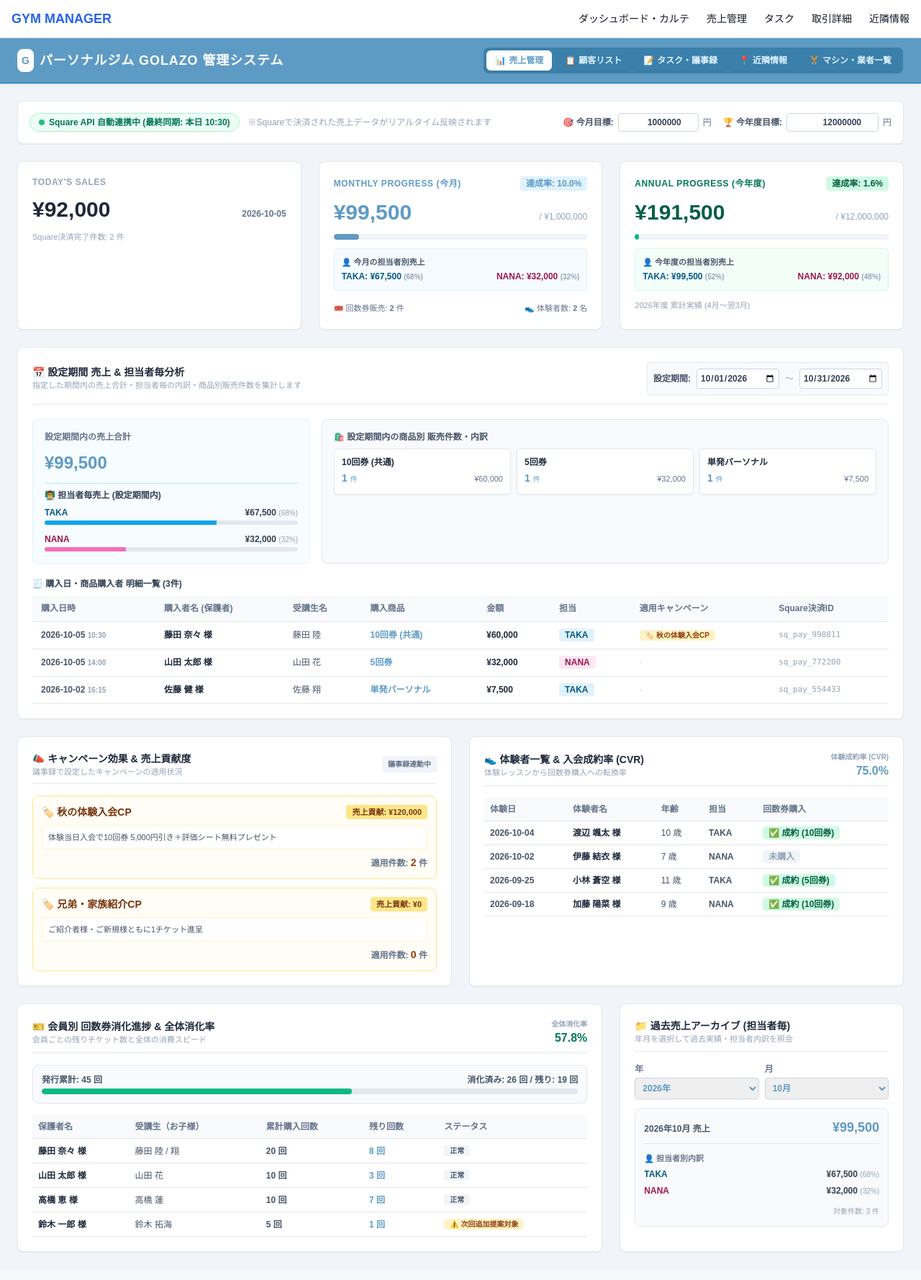
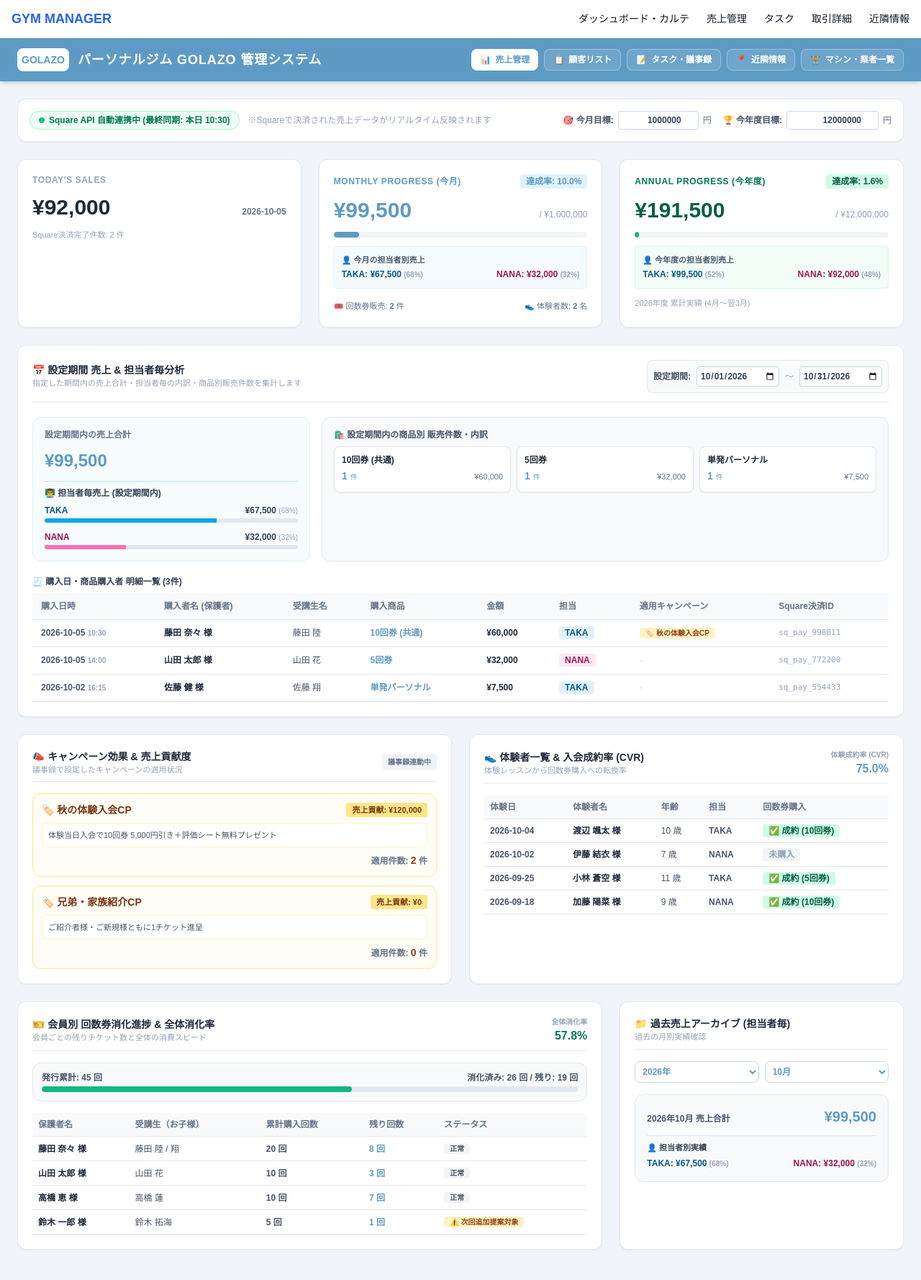
Before and after one commit to 2025golazo-bot/GOLAZO, a Next.js app: page /sales in a window 1280 px wide. Shown: the top 1778 px of the page at 72% size. Built offline with nearby package versions, Linux system fonts and the light colour scheme.

Commit message:
Update page.tsx

```diff
--- a/app/sales/page.tsx
+++ b/app/sales/page.tsx
@@ -48,9 +48,9 @@ export default function SalesPage() {
   // --- ナビゲーションメニュー設定 ---
   const navItems = [
     { label: '売上管理', href: '/sales', icon: '📊' },
-    { label: '顧客リスト', href: '/customers', icon: '📋' },
+    { label: '顧客リスト', href: '/clients', icon: '📋' },
     { label: 'タスク・議事録', href: '/tasks', icon: '📝' },
-    { label: '近隣情報', href: '/neighbors', icon: '📍' },
+    { label: '近隣情報', href: '/local-info', icon: '📍' },
     { label: 'マシン・業者一覧', href: '/vendors', icon: '🏋️' },
   ];
 
@@ -176,29 +176,24 @@ export default function SalesPage() {
   const archiveStaffSummary = useMemo(() => calcStaffBreakdown(archiveSalesRecords), [archiveSalesRecords]);
 
   return (
-    <div className="bg-slate-100 min-h-screen text-slate-800">
-      {/* ナビゲーションバー (5つの各ページパスへ遷移) */}
-      <header className="bg-[#5e9bc4] text-white px-6 py-3 shadow border-b border-sky-600 sticky top-0 z-50">
-        <div className="max-w-7xl mx-auto flex flex-col sm:flex-row justify-between items-center gap-3">
-
-          {/* ロゴ / タイトル */}
-          <div className="flex items-center gap-2">
-            <span className="bg-white text-[#5e9bc4] p-1.5 rounded-lg font-black text-sm shadow-sm">G</span>
-            <h1 className="text-lg font-extrabold tracking-wider">パーソナルジム GOLAZO 管理システム</h1>
+    <div className="bg-slate-100 min-h-screen text-slate-800 pb-12">
+      {/* 統一ヘッダーナビゲーション */}
+      <header className="bg-[#5e9bc4] text-white px-6 py-3.5 flex justify-between items-center shadow-md sticky top-0 z-50">
+        <div className="flex items-center gap-3">
+          <span className="bg-white text-[#5e9bc4] p-1.5 rounded-lg font-black text-sm">GOLAZO</span>
+          <h1 className="text-lg font-bold tracking-wider">パーソナルジム GOLAZO 管理システム</h1>
         </div>
-
-          {/* ナビゲーションボタンエリア (5機能) */}
-          <nav className="flex items-center gap-1.5 bg-sky-800/40 p-1 rounded-lg border border-white/20">
+        <nav className="flex gap-2 text-xs font-semibold">
           {navItems.map((item) => {
             const isActive = pathname === item.href;
             return (
               <Link
                 key={item.href}
                 href={item.href}
-                  className={`px-3 py-1.5 rounded-md text-xs font-bold transition-all shadow-sm flex items-center gap-1 ${
+                className={`px-3 py-1.5 rounded-lg transition flex items-center gap-1.5 ${
                   isActive
-                      ? 'bg-white text-[#5e9bc4]'
-                      : 'text-sky-100 hover:bg-white/10 hover:text-white'
+                    ? 'bg-white text-[#5e9bc4] font-bold shadow-sm'
+                    : 'bg-white/10 text-white hover:bg-white/20 border border-white/30'
                 }`}
               >
                 <span>{item.icon}</span> {item.label}
@@ -206,15 +201,13 @@ export default function SalesPage() {
             );
           })}
         </nav>
-
-        </div>
       </header>
 
       {/* 売上管理 メインコンテンツ */}
-      <div className="p-6 max-w-7xl mx-auto space-y-6">
+      <main className="p-6 max-w-7xl mx-auto space-y-6">
 
         {/* 上部ステータスバー: Square自動連携 & 目標設定エリア */}
-        <div className="flex flex-col md:flex-row justify-between items-start md:items-center bg-white p-4 rounded-lg border border-slate-200 shadow-sm gap-4">
+        <div className="flex flex-col md:flex-row justify-between items-start md:items-center bg-white p-4 rounded-xl border border-slate-200 shadow-sm gap-4">
           <div className="flex items-center gap-3">
             <span className="inline-flex items-center gap-1.5 bg-emerald-50 text-emerald-700 px-3 py-1 rounded-full text-xs font-bold border border-emerald-200">
               <span className="w-2 h-2 rounded-full bg-emerald-500 animate-pulse"></span>
@@ -232,7 +225,7 @@ export default function SalesPage() {
                 step="10000"
                 value={monthlyTarget}
                 onChange={e => setMonthlyTarget(Number(e.target.value))}
-                className="w-28 border border-slate-300 rounded px-2 py-1 font-bold text-right text-slate-700"
+                className="w-28 border border-slate-300 rounded px-2 py-1 font-bold text-right text-slate-700 outline-none focus:ring-1 focus:ring-[#5e9bc4]"
               />
               <span className="text-slate-500">円</span>
             </div>
@@ -243,7 +236,7 @@ export default function SalesPage() {
                 step="100000"
                 value={yearlyTarget}
                 onChange={e => setYearlyTarget(Number(e.target.value))}
-                className="w-32 border border-slate-300 rounded px-2 py-1 font-bold text-right text-slate-700"
+                className="w-32 border border-slate-300 rounded px-2 py-1 font-bold text-right text-slate-700 outline-none focus:ring-1 focus:ring-[#5e9bc4]"
               />
               <span className="text-slate-500">円</span>
             </div>
@@ -254,7 +247,7 @@ export default function SalesPage() {
         <div className="grid grid-cols-1 md:grid-cols-3 gap-6">
 
           {/* 本日売上 */}
-          <div className="bg-white p-5 rounded-lg border border-slate-200 shadow-sm space-y-3">
+          <div className="bg-white p-5 rounded-xl border border-slate-200 shadow-sm space-y-3">
             <span className="text-xs font-bold text-slate-400 uppercase tracking-wider block">Today's Sales</span>
             <div className="flex justify-between items-baseline">
               <h2 className="text-3xl font-extrabold text-slate-800">¥{todaySales.toLocaleString()}</h2>
@@ -264,7 +257,7 @@ export default function SalesPage() {
           </div>
 
           {/* 今月売上 (月別) & 担当者毎売上 */}
-          <div className="bg-white p-5 rounded-lg border border-slate-200 shadow-sm space-y-3">
+          <div className="bg-white p-5 rounded-xl border border-slate-200 shadow-sm space-y-3">
             <div className="flex justify-between items-baseline">
               <span className="text-xs font-bold text-[#5e9bc4] uppercase tracking-wider">Monthly Progress (今月)</span>
               <span className="text-xs font-bold bg-sky-100 text-[#5e9bc4] px-2 py-0.5 rounded">
@@ -275,7 +268,6 @@ export default function SalesPage() {
               <h2 className="text-3xl font-extrabold text-[#5e9bc4]">¥{currentMonthSales.toLocaleString()}</h2>
               <span className="text-xs text-slate-400">/ ¥{monthlyTarget.toLocaleString()}</span>
             </div>
-            {/* プログレスバー */}
             <div className="w-full bg-slate-100 rounded-full h-2 overflow-hidden">
               <div
                 className="bg-[#5e9bc4] h-2 rounded-full transition-all duration-500"
@@ -283,7 +275,6 @@ export default function SalesPage() {
               ></div>
             </div>
 
-            {/* 担当者毎売上（今月） */}
             <div className="bg-sky-50/60 p-2.5 rounded border border-sky-100 text-xs space-y-1 mt-2">
               <span className="font-bold text-slate-600 block text-[11px]">👤 今月の担当者別売上</span>
               <div className="flex justify-between text-slate-700 font-semibold">
@@ -299,7 +290,7 @@ export default function SalesPage() {
           </div>
 
           {/* 今年度売上 (年度) & 担当者毎売上 */}
-          <div className="bg-white p-5 rounded-lg border border-slate-200 shadow-sm space-y-3">
+          <div className="bg-white p-5 rounded-xl border border-slate-200 shadow-sm space-y-3">
             <div className="flex justify-between items-baseline">
               <span className="text-xs font-bold text-emerald-700 uppercase tracking-wider">Annual Progress (今年度)</span>
               <span className="text-xs font-bold bg-emerald-100 text-emerald-800 px-2 py-0.5 rounded">
@@ -310,7 +301,6 @@ export default function SalesPage() {
               <h2 className="text-3xl font-extrabold text-emerald-800">¥{currentYearSales.toLocaleString()}</h2>
               <span className="text-xs text-slate-400">/ ¥{yearlyTarget.toLocaleString()}</span>
             </div>
-            {/* プログレスバー */}
             <div className="w-full bg-slate-100 rounded-full h-2 overflow-hidden">
               <div
                 className="bg-emerald-500 h-2 rounded-full transition-all duration-500"
@@ -318,7 +308,6 @@ export default function SalesPage() {
               ></div>
             </div>
 
-            {/* 担当者毎売上（今年度） */}
             <div className="bg-emerald-50/60 p-2.5 rounded border border-emerald-100 text-xs space-y-1 mt-2">
               <span className="font-bold text-slate-600 block text-[11px]">👤 今年度の担当者別売上</span>
               <div className="flex justify-between text-slate-700 font-semibold">
@@ -333,7 +322,7 @@ export default function SalesPage() {
         </div>
 
         {/* 任意設定期間フィルター & 担当者毎売上 & 販売商品内訳 */}
-        <div className="bg-white p-5 rounded-lg border border-slate-200 shadow-sm space-y-5">
+        <div className="bg-white p-5 rounded-xl border border-slate-200 shadow-sm space-y-5">
           <div className="flex flex-col sm:flex-row justify-between items-start sm:items-center gap-3 border-b pb-3">
             <div>
               <h3 className="font-bold text-slate-800 text-sm">📅 設定期間 売上 & 担当者毎分析</h3>
@@ -341,20 +330,20 @@ export default function SalesPage() {
             </div>
 
             {/* 期間選択カレンダー */}
-            <div className="flex items-center gap-2 text-xs bg-slate-50 p-2 rounded border border-slate-200">
+            <div className="flex items-center gap-2 text-xs bg-slate-50 p-2 rounded-lg border border-slate-200">
               <span className="font-bold text-slate-600">設定期間:</span>
               <input
                 type="date"
                 value={startDate}
                 onChange={e => setStartDate(e.target.value)}
-                className="border border-slate-300 rounded p-1 font-semibold text-slate-700 bg-white"
+                className="border border-slate-300 rounded p-1 font-semibold text-slate-700 bg-white outline-none"
               />
               <span className="text-slate-400">〜</span>
               <input
                 type="date"
                 value={endDate}
                 onChange={e => setEndDate(e.target.value)}
-                className="border border-slate-300 rounded p-1 font-semibold text-slate-700 bg-white"
+                className="border border-slate-300 rounded p-1 font-semibold text-slate-700 bg-white outline-none"
               />
             </div>
           </div>
@@ -363,7 +352,7 @@ export default function SalesPage() {
           <div className="grid grid-cols-1 md:grid-cols-3 gap-4">
 
             {/* 設定期間内の売上合計 & 担当者毎売上 */}
-            <div className="bg-sky-50/50 p-4 rounded-lg border border-sky-100 space-y-3">
+            <div className="bg-sky-50/50 p-4 rounded-xl border border-sky-100 space-y-3">
               <span className="text-xs font-bold text-slate-500 block">設定期間内の売上合計</span>
               <p className="text-2xl font-extrabold text-[#5e9bc4]">¥{filteredTotalAmount.toLocaleString()}</p>
 
@@ -394,12 +383,12 @@ export default function SalesPage() {
             </div>
 
             {/* 購入商品の件数サマリー */}
-            <div className="md:col-span-2 bg-slate-50 p-4 rounded-lg border border-slate-200 space-y-2">
+            <div className="md:col-span-2 bg-slate-50 p-4 rounded-xl border border-slate-200 space-y-2">
               <span className="text-xs font-bold text-slate-600 block">🛍️ 設定期間内の商品別 販売件数・内訳</span>
               <div className="grid grid-cols-2 sm:grid-cols-3 gap-2">
                 {Object.keys(productSummary).length > 0 ? (
                   Object.entries(productSummary).map(([pName, data]) => (
-                    <div key={pName} className="bg-white p-2.5 rounded border border-slate-200 shadow-sm text-xs">
+                    <div key={pName} className="bg-white p-2.5 rounded-lg border border-slate-200 shadow-sm text-xs">
                       <span className="font-bold text-slate-800 block truncate">{pName}</span>
                       <div className="flex justify-between items-baseline mt-1">
                         <span className="text-sm font-extrabold text-[#5e9bc4]">{data.count} <span className="text-[10px] font-normal">件</span></span>
@@ -472,7 +461,7 @@ export default function SalesPage() {
         <div className="grid grid-cols-1 md:grid-cols-2 gap-6">
 
           {/* 左：キャンペーン効果 */}
-          <div className="bg-white p-5 rounded-lg border border-slate-200 shadow-sm space-y-4">
+          <div className="bg-white p-5 rounded-xl border border-slate-200 shadow-sm space-y-4">
             <div className="border-b pb-2 flex justify-between items-center">
               <div>
                 <h3 className="font-bold text-slate-800 text-sm">📣 キャンペーン効果 & 売上貢献度</h3>
@@ -488,14 +477,14 @@ export default function SalesPage() {
                 const totalContribution = appliedSales.reduce((sum, s) => sum + s.amount, 0);
 
                 return (
-                  <div key={cp.id} className="p-3 bg-amber-50/50 rounded-lg border border-amber-200 space-y-2 text-xs">
+                  <div key={cp.id} className="p-3 bg-amber-50/50 rounded-xl border border-amber-200 space-y-2 text-xs">
                     <div className="flex justify-between items-start">
                       <span className="font-bold text-amber-900 text-sm">🏷️ {cp.name}</span>
                       <span className="bg-amber-200 text-amber-900 font-bold px-2 py-0.5 rounded text-[11px]">
                         売上貢献: ¥{totalContribution.toLocaleString()}
                       </span>
                     </div>
-                    <p className="text-slate-600 text-[11px] bg-white p-2 rounded border border-amber-100">{cp.note}</p>
+                    <p className="text-slate-600 text-[11px] bg-white p-2 rounded-lg border border-amber-100">{cp.note}</p>
                     <div className="text-right text-slate-500 font-bold">
                       適用件数: <span className="text-amber-800 text-sm">{appliedCount}</span> 件
                     </div>
@@ -506,7 +495,7 @@ export default function SalesPage() {
           </div>
 
           {/* 右：体験者管理 (CVR) */}
-          <div className="bg-white p-5 rounded-lg border border-slate-200 shadow-sm space-y-4">
+          <div className="bg-white p-5 rounded-xl border border-slate-200 shadow-sm space-y-4">
             <div className="border-b pb-2 flex justify-between items-center">
               <div>
                 <h3 className="font-bold text-slate-800 text-sm">👟 体験者一覧 & 入会成約率 (CVR)</h3>
@@ -560,7 +549,7 @@ export default function SalesPage() {
         <div className="grid grid-cols-1 md:grid-cols-3 gap-6">
 
           {/* 回数券消化進捗 */}
-          <div className="md:col-span-2 bg-white p-5 rounded-lg border border-slate-200 shadow-sm space-y-4">
+          <div className="md:col-span-2 bg-white p-5 rounded-xl border border-slate-200 shadow-sm space-y-4">
             <div className="border-b pb-2 flex justify-between items-center">
               <div>
                 <h3 className="font-bold text-slate-800 text-sm">🎫 会員別 回数券消化進捗 & 全体消化率</h3>
@@ -572,7 +561,7 @@ export default function SalesPage() {
               </div>
             </div>
 
-            <div className="bg-slate-50 p-3 rounded-lg border border-slate-200 space-y-1">
+            <div className="bg-slate-50 p-3 rounded-xl border border-slate-200 space-y-1">
               <div className="flex justify-between text-xs font-bold text-slate-600">
                 <span>発行累計: {ticketOverallStats.totalPurchased} 回</span>
                 <span>消化済み: {ticketOverallStats.totalUsed} 回 / 残り: {ticketOverallStats.totalRemaining} 回</span>
@@ -617,60 +606,43 @@ export default function SalesPage() {
           </div>
 
           {/* 過去の売上アーカイブ */}
-          <div className="bg-white p-5 rounded-lg border border-slate-200 shadow-sm space-y-4">
+          <div className="bg-white p-5 rounded-xl border border-slate-200 shadow-sm space-y-4">
             <div className="border-b pb-2">
               <h3 className="font-bold text-slate-800 text-sm">📁 過去売上アーカイブ (担当者毎)</h3>
-              <p className="text-[11px] text-slate-400">年月を選択して過去実績・担当者内訳を照会</p>
+              <p className="text-[11px] text-slate-400">過去の月別実績確認</p>
             </div>
 
-            <div className="space-y-3 text-xs">
-              <div className="grid grid-cols-2 gap-2">
-                <div>
-                  <label className="block text-slate-500 mb-1 font-bold">年</label>
+            <div className="flex gap-2 text-xs">
               <select
                 value={selectedArchiveYear}
                 onChange={e => setSelectedArchiveYear(e.target.value)}
-                    className="w-full border border-slate-300 rounded p-1.5 font-bold text-[#5e9bc4]"
+                className="border border-slate-300 rounded-lg p-1.5 font-bold text-[#5e9bc4] bg-white outline-none flex-1"
               >
                 <option value="2026">2026年</option>
                 <option value="2025">2025年</option>
               </select>
-                </div>
-                <div>
-                  <label className="block text-slate-500 mb-1 font-bold">月</label>
               <select
                 value={selectedArchiveMonth}
                 onChange={e => setSelectedArchiveMonth(e.target.value)}
-                    className="w-full border border-slate-300 rounded p-1.5 font-bold text-[#5e9bc4]"
+                className="border border-slate-300 rounded-lg p-1.5 font-bold text-[#5e9bc4] bg-white outline-none flex-1"
               >
-                    <option value="10">10月</option>
-                    <option value="09">9月</option>
-                    <option value="08">8月</option>
-                    <option value="07">7月</option>
+                {Array.from({ length: 12 }, (_, i) => (
+                  <option key={i + 1} value={String(i + 1)}>{i + 1}月</option>
+                ))}
               </select>
             </div>
+
+            <div className="bg-slate-50 p-4 rounded-xl border border-slate-200 space-y-3 text-xs">
+              <div className="flex justify-between items-baseline">
+                <span className="font-bold text-slate-600">{selectedArchiveYear}年{selectedArchiveMonth}月 売上合計</span>
+                <span className="text-xl font-extrabold text-[#5e9bc4]">¥{archiveSales.toLocaleString()}</span>
               </div>
 
-              <div className="bg-slate-50 p-3 rounded-lg border border-slate-200 space-y-2 mt-2">
-                <div className="flex justify-between items-baseline border-b border-slate-200 pb-2">
-                  <span className="font-bold text-slate-600">{selectedArchiveYear}年{selectedArchiveMonth}月 売上</span>
-                  <span className="text-lg font-extrabold text-[#5e9bc4]">¥{archiveSales.toLocaleString()}</span>
-                </div>
-
-                <div className="space-y-1.5 pt-1">
-                  <span className="font-bold text-slate-500 text-[11px] block">👤 担当者別内訳</span>
-                  <div className="flex justify-between items-center text-slate-700 font-semibold">
-                    <span className="text-sky-800">TAKA</span>
-                    <span>¥{archiveStaffSummary.taka.toLocaleString()} <span className="text-[10px] text-slate-400 font-normal">({archiveStaffSummary.takaRate}%)</span></span>
-                  </div>
-                  <div className="flex justify-between items-center text-slate-700 font-semibold">
-                    <span className="text-pink-800">NANA</span>
-                    <span>¥{archiveStaffSummary.nana.toLocaleString()} <span className="text-[10px] text-slate-400 font-normal">({archiveStaffSummary.nanaRate}%)</span></span>
-                  </div>
-                </div>
-
-                <div className="text-[10px] text-slate-400 text-right pt-1">
-                  対象件数: {archiveSalesRecords.length} 件
+              <div className="border-t border-slate-200 pt-2 space-y-1.5">
+                <span className="font-bold text-slate-700 block text-[11px]">👤 担当者別実績</span>
+                <div className="flex justify-between font-semibold">
+                  <span className="text-sky-800">TAKA: ¥{archiveStaffSummary.taka.toLocaleString()} <span className="text-[10px] text-slate-400">({archiveStaffSummary.takaRate}%)</span></span>
+                  <span className="text-pink-800">NANA: ¥{archiveStaffSummary.nana.toLocaleString()} <span className="text-[10px] text-slate-400">({archiveStaffSummary.nanaRate}%)</span></span>
                 </div>
               </div>
             </div>
@@ -678,7 +650,7 @@ export default function SalesPage() {
 
         </div>
 
-      </div>
+      </main>
     </div>
   );
 }
```
Lines whose indentation alone changed are shown as unchanged.
